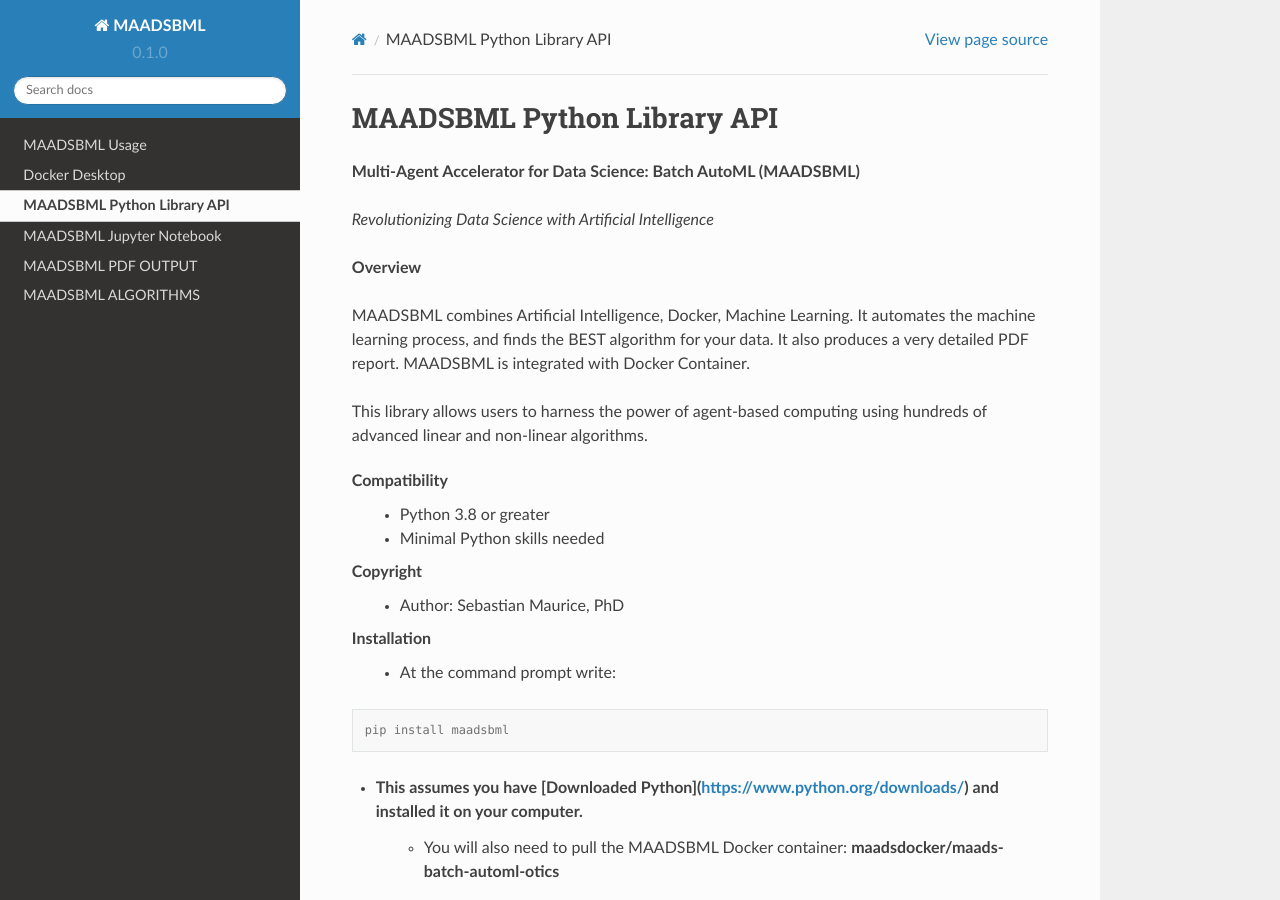
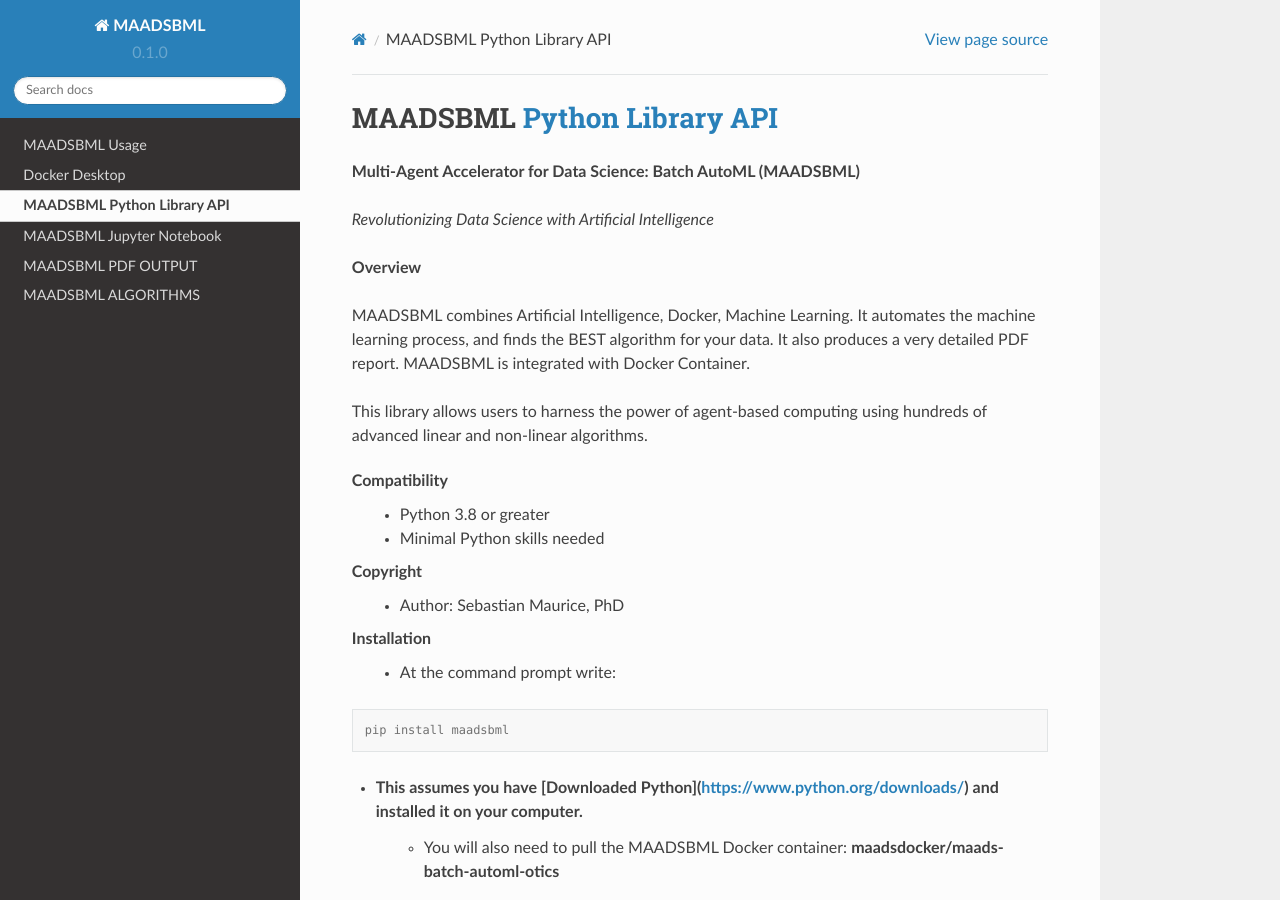
Before and after one commit to smaurice101/maadsbml, a Sphinx documentation site: the page built from docs/source/api.rst, in a window 1280 px wide and 900 px high. Built offline with Sphinx 7.4.7 and the Read the Docs theme 2.0.0, drawn with Linux system fonts in a browser that asks for light colours; part of the change alters nothing that is shown.

```diff
--- a/docs/source/api.rst
+++ b/docs/source/api.rst
@@ -1,4 +1,4 @@
-MAADSBML Python Library API
+MAADSBML `Python Library API <https://pypi.org/project/maadsbml/>`_
 ===========
 
 **Multi-Agent Accelerator for Data Science: Batch AutoML (MAADSBML)**
```
